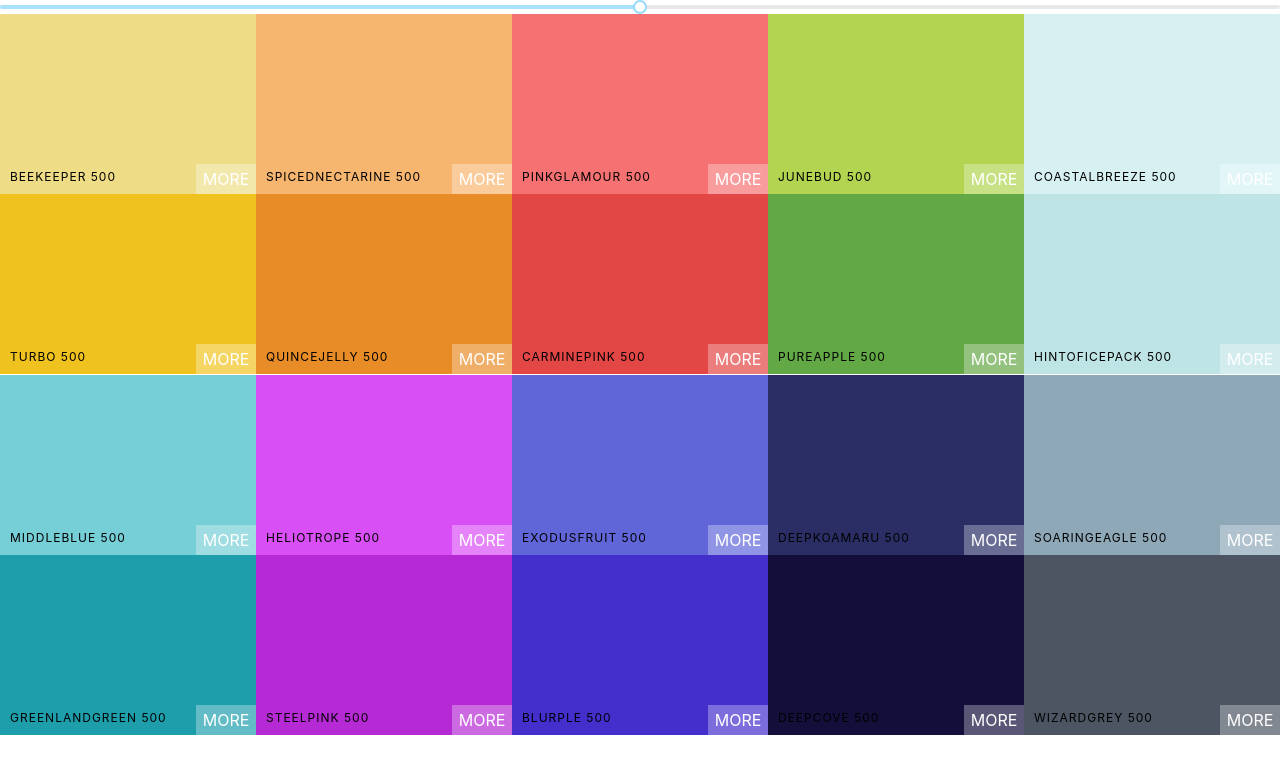
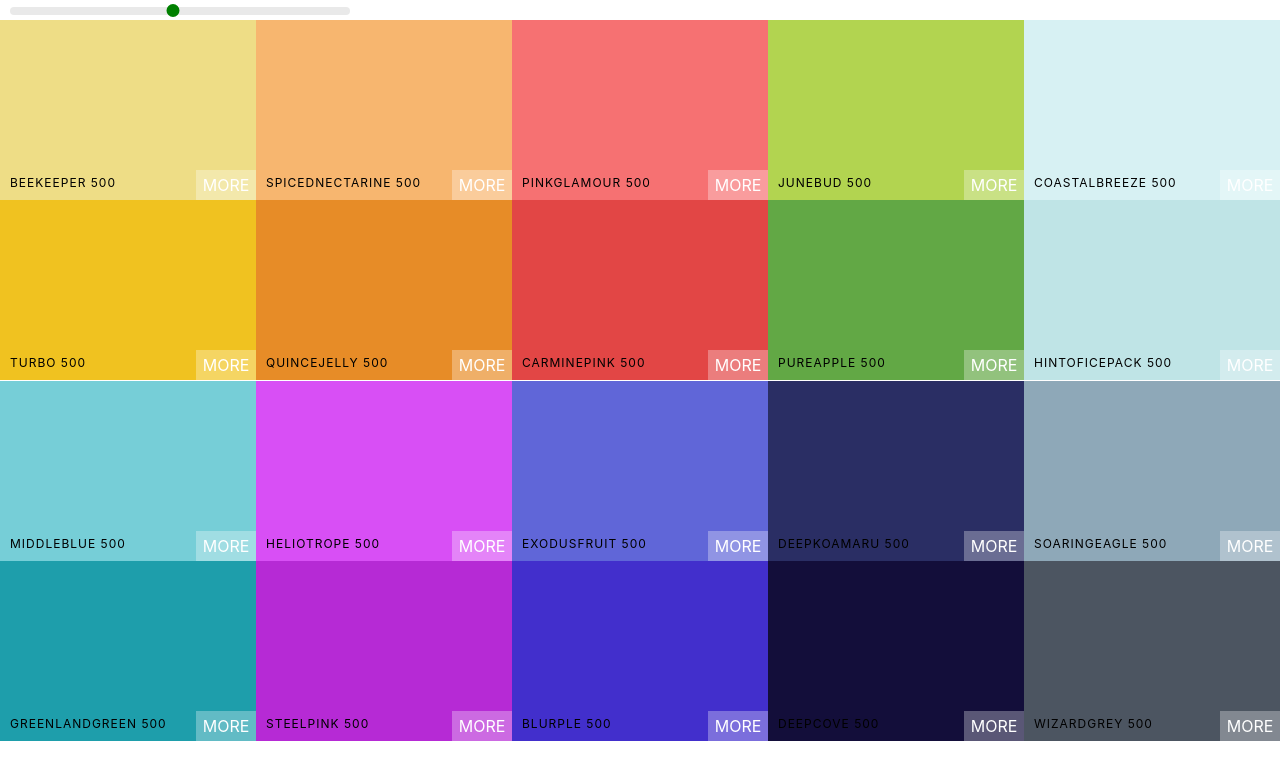
Before and after one commit to kyoung90/colors-app, a React (Create React App) app: page / in a window 1280 px wide. Shown: the top 780 px of the page. Built offline with nearby package versions, Linux system fonts and the light colour scheme.

Commit message:
Style slider

```diff
--- a/src/Palette.css
+++ b/src/Palette.css
@@ -5,3 +5,31 @@
 .Palette-colors {
   height: 90%;
 }
+
+.slider {
+  width: 340px;
+  margin: 0 10px;
+  display: inline-block;
+}
+
+.rc-slider-track {
+  background-color: transparent;
+}
+
+.rc-slider-handle,
+.rc-slider-handle:hover,
+.rc-slider-handle:active,
+.rc-slider-handle:focus {
+  background-color: green;
+  outline: none;
+  border: 2px solid green;
+  box-shadow: none;
+  width: 13px;
+  height: 13px;
+  margin-left: -7px;
+  margin-top: -3px;
+}
+
+.rc-slider-rail {
+  height: 8px;
+}
--- a/src/Palette.js
+++ b/src/Palette.js
@@ -1,8 +1,8 @@
 import React, { useState } from "react";
 import { ColorBox } from "./ColorBox";
-import "./Palette.css";
 import Slider from "rc-slider";
 import "rc-slider/assets/index.css";
+import "./Palette.css";
 
 export const Palette = props => {
   const { colors } = props.palette;
@@ -19,6 +19,7 @@
 
   return (
     <div className="Palette">
+      <div className="slider">
         <Slider
           defaultValue={level}
           min={100}
@@ -26,6 +27,7 @@
           step={100}
           onAfterChange={changeLevel}
         />
+      </div>
       {/* {Navbar goes here} */}
       <div className="Palette-colors">{colorBoxes}</div>
       {/*Footer eventually */}
```
Lines whose indentation alone changed are shown as unchanged.
